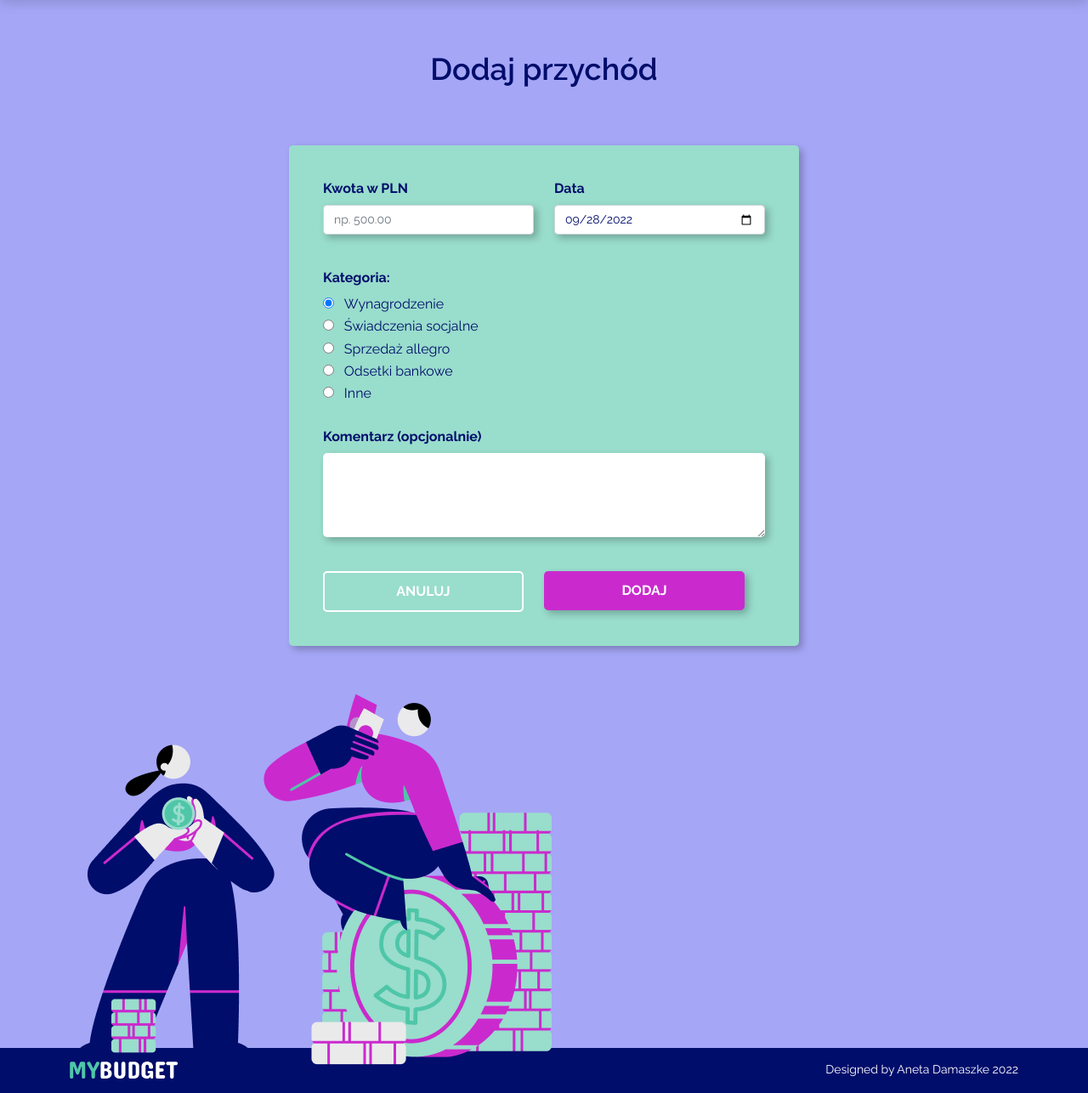
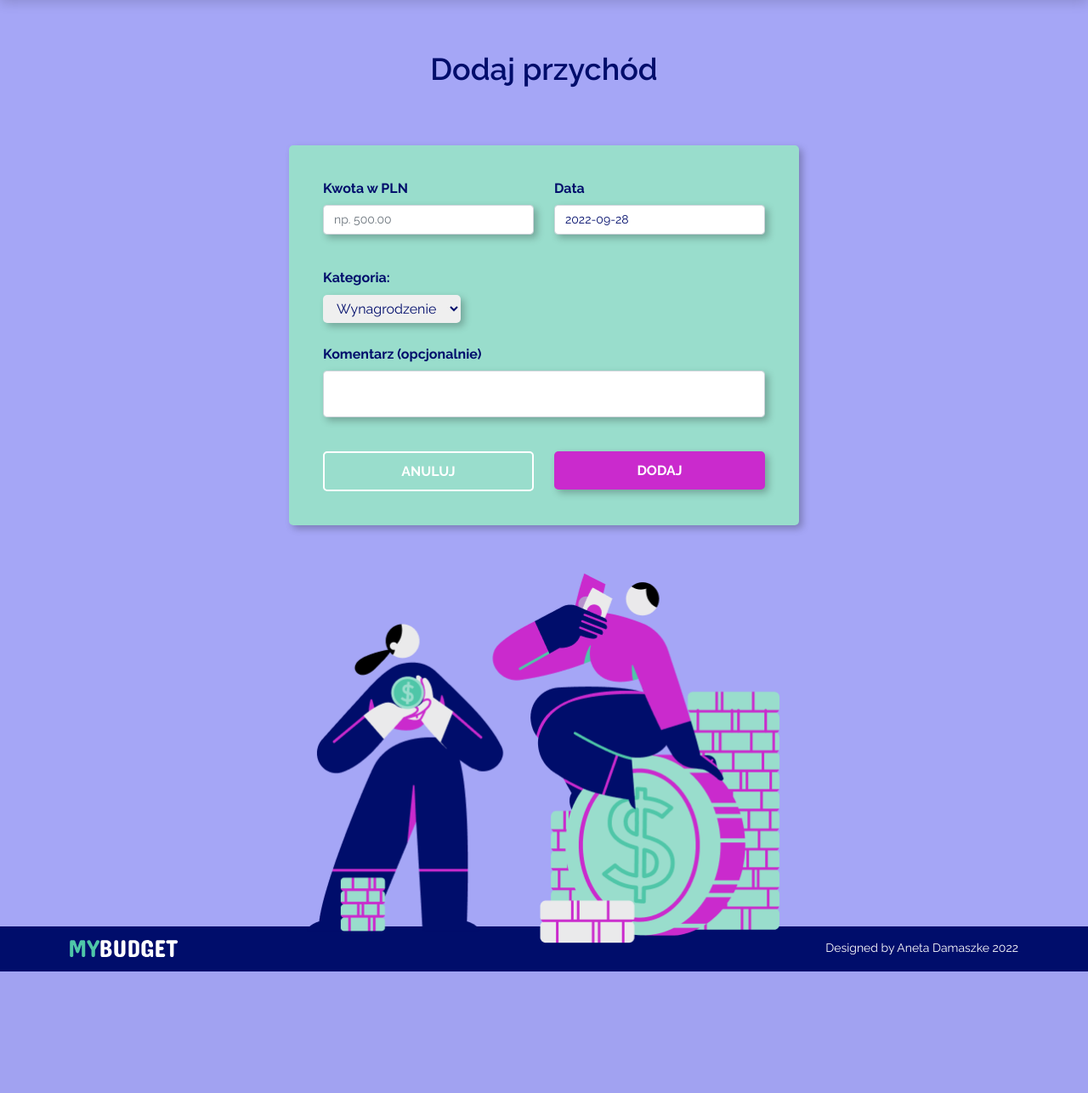
Before and after one commit to AnetaDamaszke/My_budget_app_with_PHP, a PHP site: page /income.php in a window 1280 px wide. Shown: the part 55-1341 px from the top of the page at 85% size. After the commit the page ends 1198 px from the top, so only its background shows below. Run offline with PHP 8.4, Linux system fonts and the light colour scheme; the visitor is signed in with stand-in values (Sample User, id 1); data that the repository does not hold is empty.

Commit message:
Adding user incomes to the database

```diff
--- a/income.php
+++ b/income.php
@@ -7,13 +7,28 @@
         exit();
     }
 
-    require_once 'database.php';
+    if(isset($_POST['incomeValue'])) {
 
-    $sql = "SELECT * FROM user_incomes_categories";
-    $query = $db->prepare($sql);
-    $query -> execute();
+        $userId = $_SESSION['userId'];
+        $value = $_POST['incomeValue'];
+        $date = $_POST['incomeDate'];
+        $comment = $_POST['comment'];
+        $category = $_POST['category'];
 
-    $user = $query->fetch();
+        require_once "database.php";
+
+        $getIncomeId=$db->query("SELECT id FROM incomes_categories_default WHERE category_name='$category'");
+
+        $categoryId = $getIncomeId->fetchColumn();
+
+        $query = $db->prepare('INSERT INTO user_incomes VALUES (NULL, :userid, :value, :date, :categoryid, :comment)');
+        $query -> bindValue(':userid', $userId, PDO::PARAM_INT);
+        $query -> bindValue(':value', $value, PDO::PARAM_STR);
+        $query -> bindValue(':date', $date, PDO::PARAM_STR);
+        $query -> bindValue(':categoryid', $categoryId, PDO::PARAM_INT);
+        $query -> bindValue(':comment', $comment, PDO::PARAM_STR);
+        $query -> execute();
+    }
 
 ?>
 
@@ -62,13 +77,13 @@
                                     <div class="col-md-6">
                                         <div class="form-group w-100">
                                             <label for="incomeValue" class="form-control-label mb-2">Kwota w PLN</label>
-                                            <input id="incomeValue" type="number" name="incomeValue" step="0.01" placeholder="np. 500.00" class="form-control"/>
+                                            <input name="incomeValue" placeholder="np. 500.00" class="form-control"/>
                                         </div>
                                     </div>
                                     <div class="col-md-6">
                                         <div class="form-group w-100">
                                             <label for="incomeDate" class="form-check-label d-block mb-2">Data</label>
-                                            <input id="incomeDate" type="date" name="incomeDate" class="form-control"/>
+                                            <input id="incomeDate" name="incomeDate" class="form-control"/>
                                         </div>
                                     </div>
                                 </div>
@@ -76,36 +91,17 @@
                                     <div class="col">
                                         <div id="categoryCheck" class="form-check">
                                             <label class="form-check-label d-block mb-2">Kategoria:</label>
-                                            <label class="form-checkbox-input d-block mb-1">
-                                                <input type="radio" checked="checked" name="radio" />
-                                                <span class="checkmark"></span>
-                                                <span class="add-radio__text ms-2">Wynagrodzenie</span>
-                                            </label>
-                                            <label class="form-checkbox-input d-block mb-1">
-                                                <input type="radio" name="radio" />
-                                                <span class="checkmark"></span>
-                                                <span class="add-radio__text ms-2">Świadczenia socjalne</span>
-                                            </label>
-                                            <label class="form-checkbox-input d-block mb-1">
-                                                <input type="radio" name="radio" />
-                                                <span class="checkmark"></span>
-                                                <span class="add-radio__text ms-2">Sprzedaż allegro</span>
-                                            </label>
-                                            <label class="form-checkbox-input d-block mb-1">
-                                                <input type="radio" name="radio" />
-                                                <span class="checkmark"></span>
-                                                <span class="add-radio__text ms-2">Odsetki bankowe</span>
-                                            </label>
-                                            <label class="form-checkbox-input d-block mb-1">
-                                                <input type="radio" name="radio" />
-                                                <span class="checkmark"></span>
-                                                <span class="add-radio__text ms-2">Inne</span>
-                                            </label>
-                                        </form>
+                                            <select name="category">
+                                                <option>Wynagrodzenie</option>
+                                                <option>Świadczenia</option>
+                                                <option>Sprzedaż</option>
+                                                <option>Premia</option>
+                                            </select>
+                                        </div>
                                     </div>
                                     <div class="form-group pt-4">
-                                        <label for="incomeDate" class="form-control-label d-block mb-2">Komentarz (opcjonalnie)</label>
-                                        <textarea rows="3" cols ="30" class="d-block w-100 p-3"></textarea>
+                                        <label for="comment" class="form-control-label d-block mb-2">Komentarz (opcjonalnie)</label>
+                                        <input name="comment" class="form-control d-block w-100 p-3" />
                                     </div>
                                 </div>
                                 <div class="text-center statement"></div>
@@ -114,7 +110,7 @@
                                         <a href="menu.html" type="button" class="btn form-button__secondary">Anuluj</a>
                                     </div>
                                     <div class="col-md-6">
-                                        <button id="addIncomeBtn" type="button" class="btn form-button">Dodaj</button>
+                                        <button id="addIncomeBtn" type="submit" class="btn form-button">Dodaj</button>
                                     </div>
                                 </div>
                             </form>
--- a/logged_on.php
+++ b/logged_on.php
@@ -13,6 +13,9 @@
         $email = filter_input(INPUT_POST, 'email');
         $password = filter_input(INPUT_POST, 'password');
 
+        $email = htmlentities($email, ENT_QUOTES, "UTF-8");
+        $password = htmlentities($password, ENT_QUOTES, "UTF-8");
+
         require_once 'database.php';
 
         $sql = "SELECT * FROM users WHERE email= :email LIMIT 1";
@@ -24,7 +27,9 @@
 
         if(password_verify($password, $user['password'])) {
             $_SESSION['logged_on'] = true;
+            $_SESSION['userId'] = $user['id'];
             $_SESSION['name'] = $user['username'];
+
             unset($_SESSION['error']);
 
             header('Location: menu.php');
```
